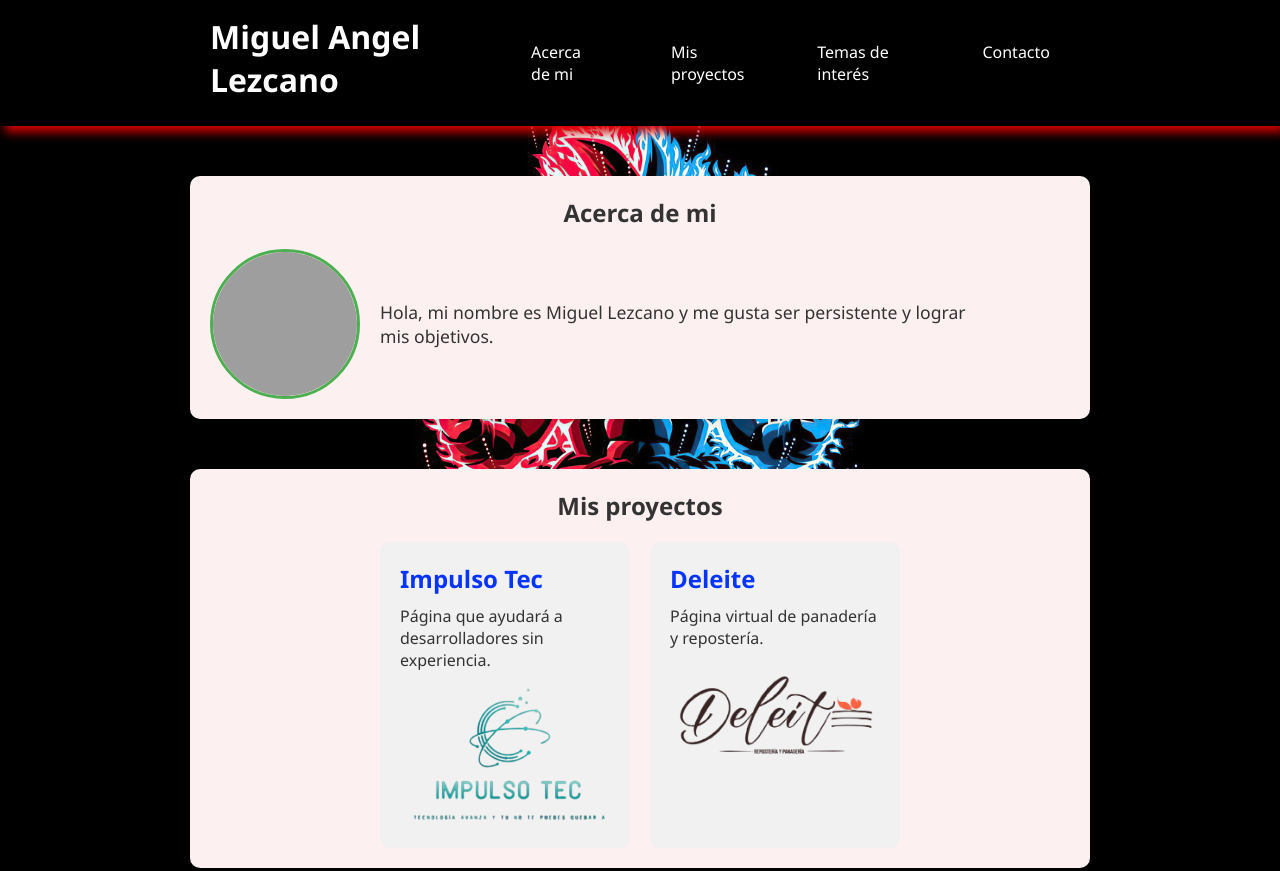
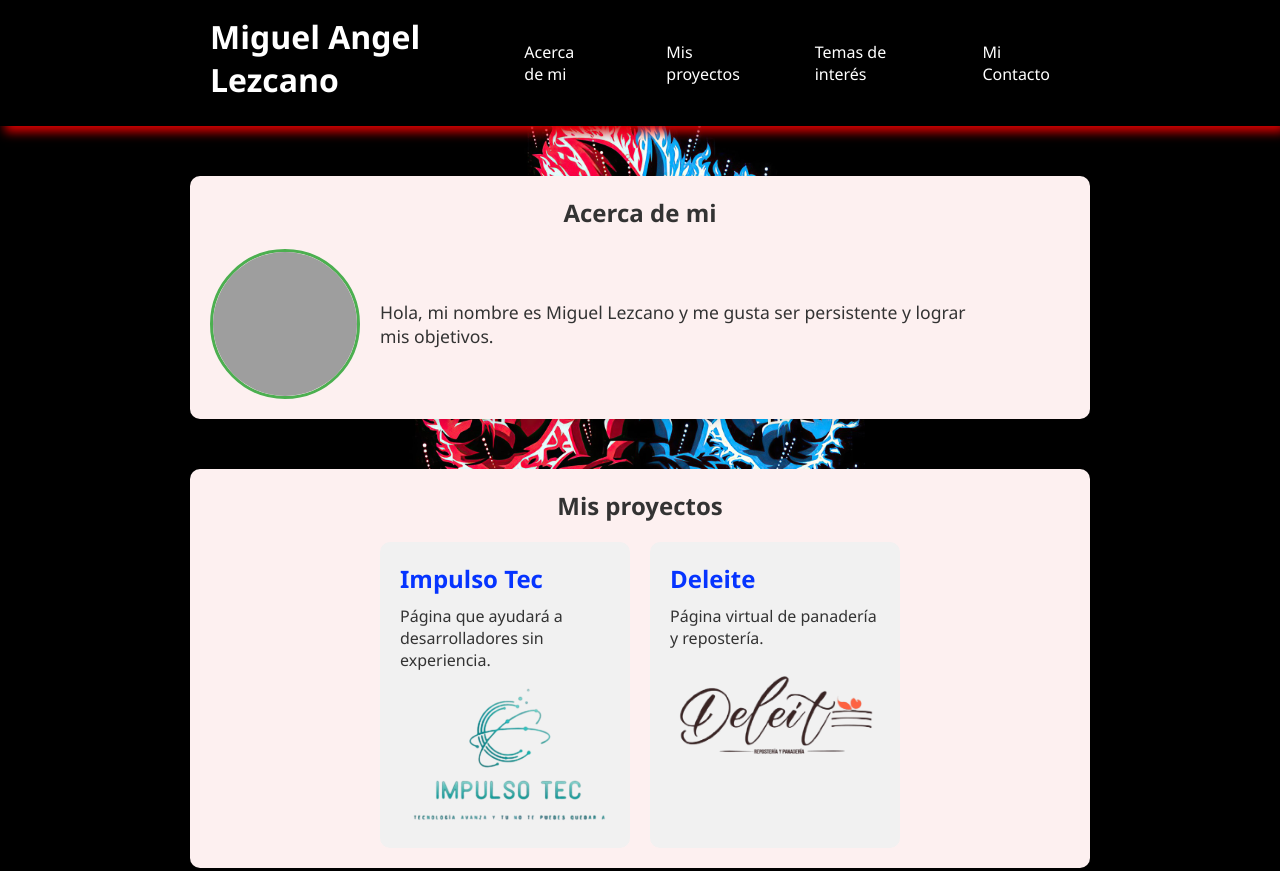
Before and after one commit to lezcano030408-lab/portafolio-Miguel-Angel-Lezcano, a plain HTML site: page index.html in a window 1280 px wide. Shown: the top 871 px of the page. Drawn offline with Linux system fonts and the light colour scheme; grey boxes are pictures that could not be loaded.

Commit message:
Se cambia nombre

```diff
--- a/index.html
+++ b/index.html
@@ -27,7 +27,7 @@
                 <li><a href="#acerca-de-mi">Acerca de mi</a></li>
                 <li><a href="#mis-proyectos">Mis proyectos</a></li>
                 <li><a href="#temas-de-interes">Temas de interés</a></li>
-                <li><a href="#contacto">Contacto</a></li>
+                <li><a href="#contacto">Mi Contacto</a></li>
             </ul>
         </nav>
     </header>
```
Also changed, not shown: 1 other file.
